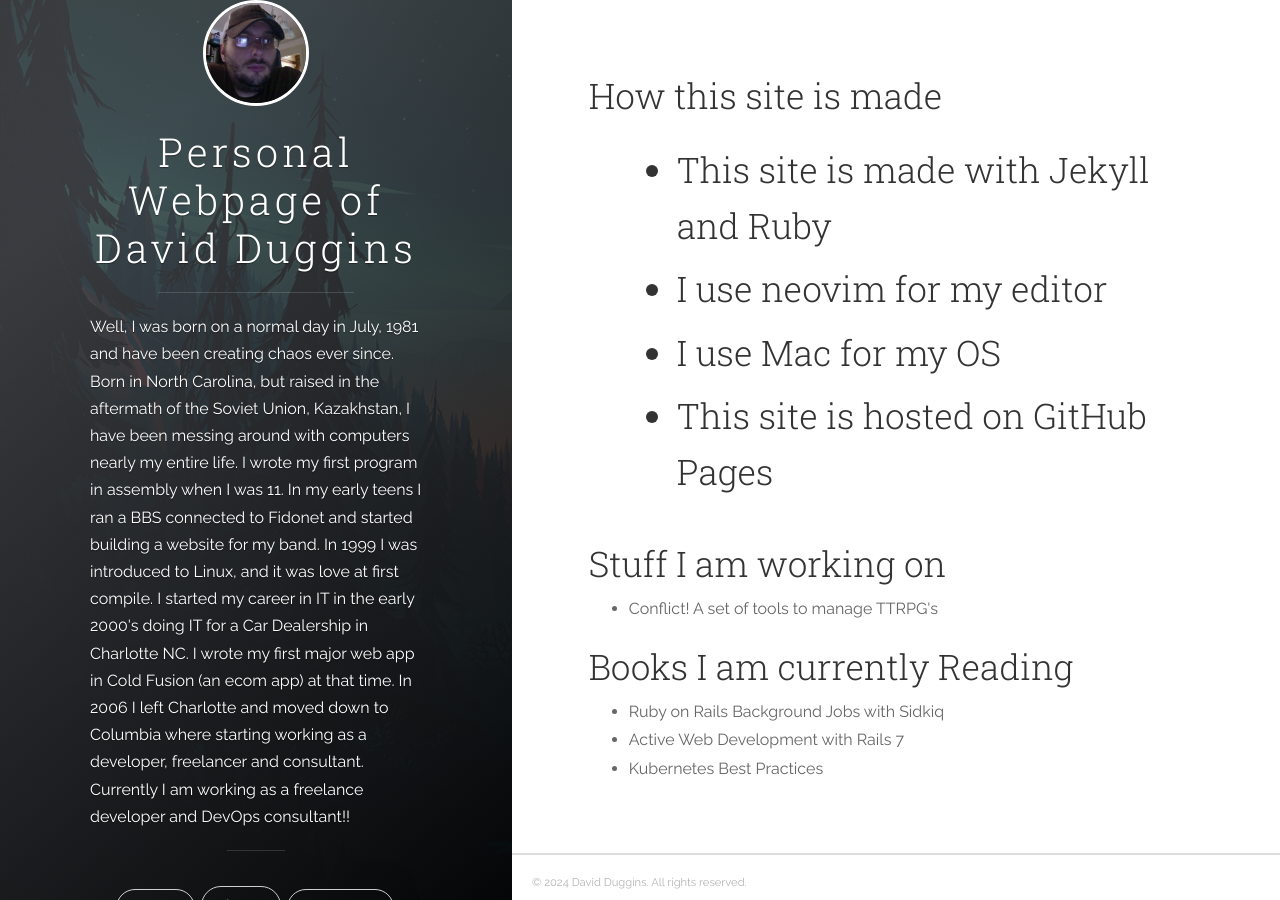
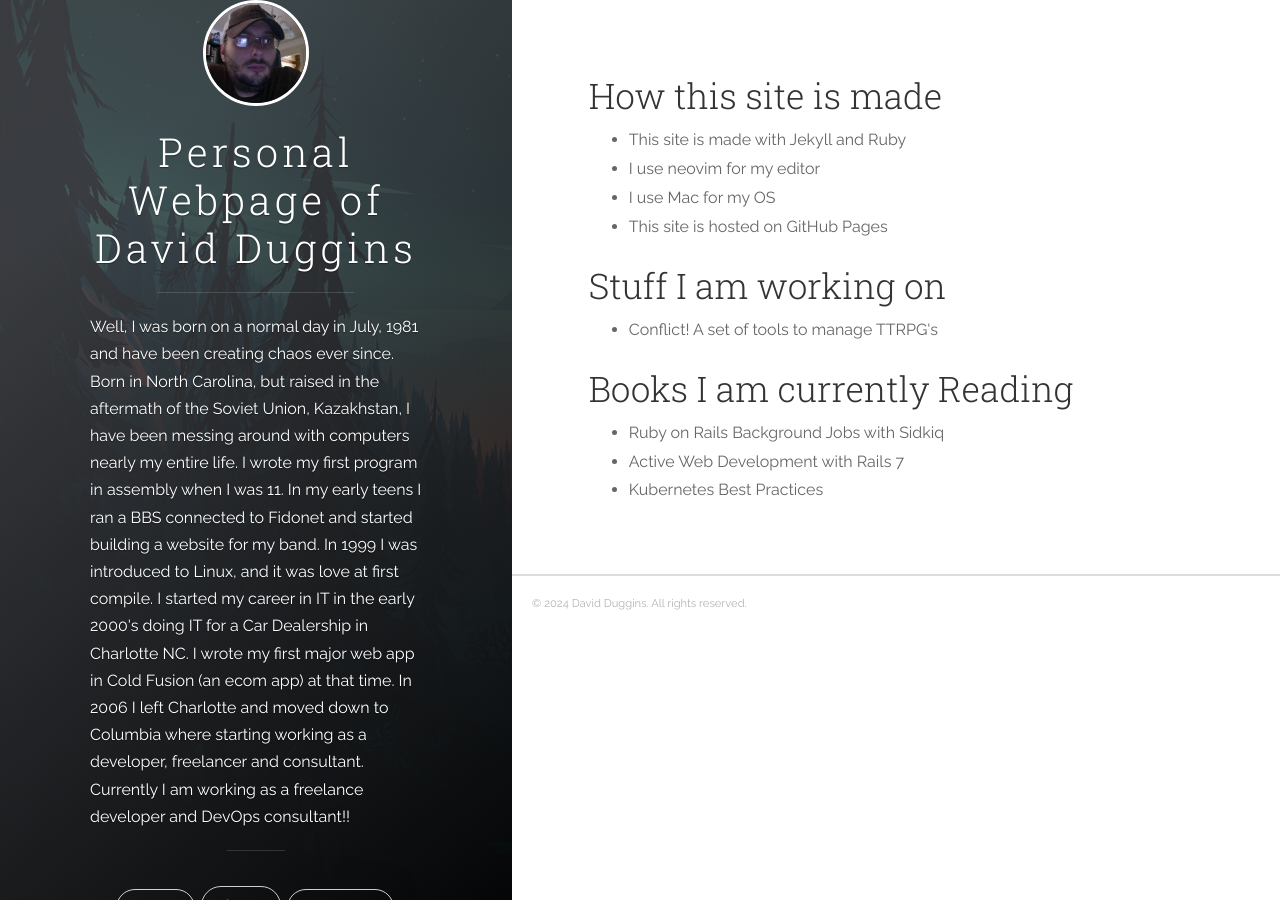
Before and after one commit to weatheredwatcher/weatheredwatcher.github.io, a Jekyll site: the page built from projects/index.md, in a window 1280 px wide. Built offline with Jekyll 4.4.1, drawn with Linux system fonts in a browser that asks for light colours.

Commit message:
made some changes to content.

```diff
--- a/projects/index.md
+++ b/projects/index.md
@@ -2,7 +2,7 @@
 layout: default
 ---
 
-<h2> How this site is made <h2>
+<h2> How this site is made </h2>
 
 <ul>
 
```
